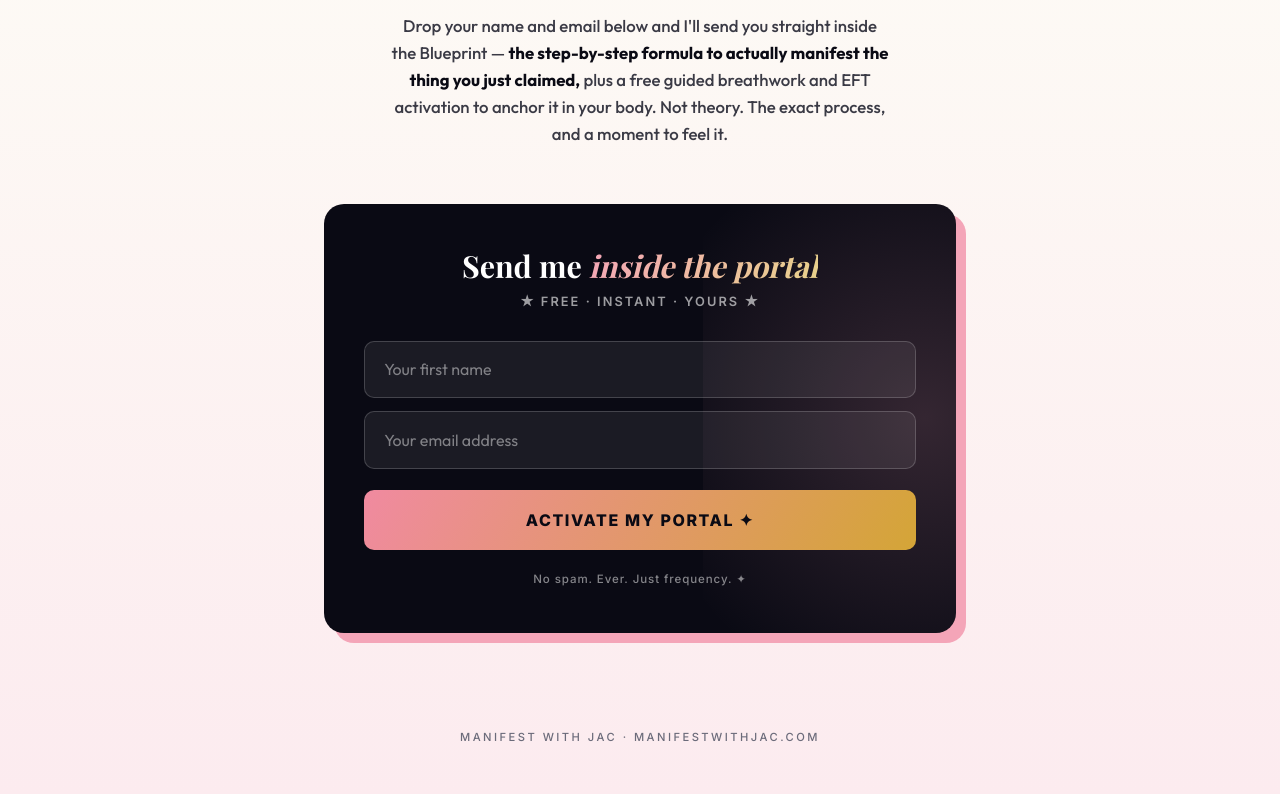
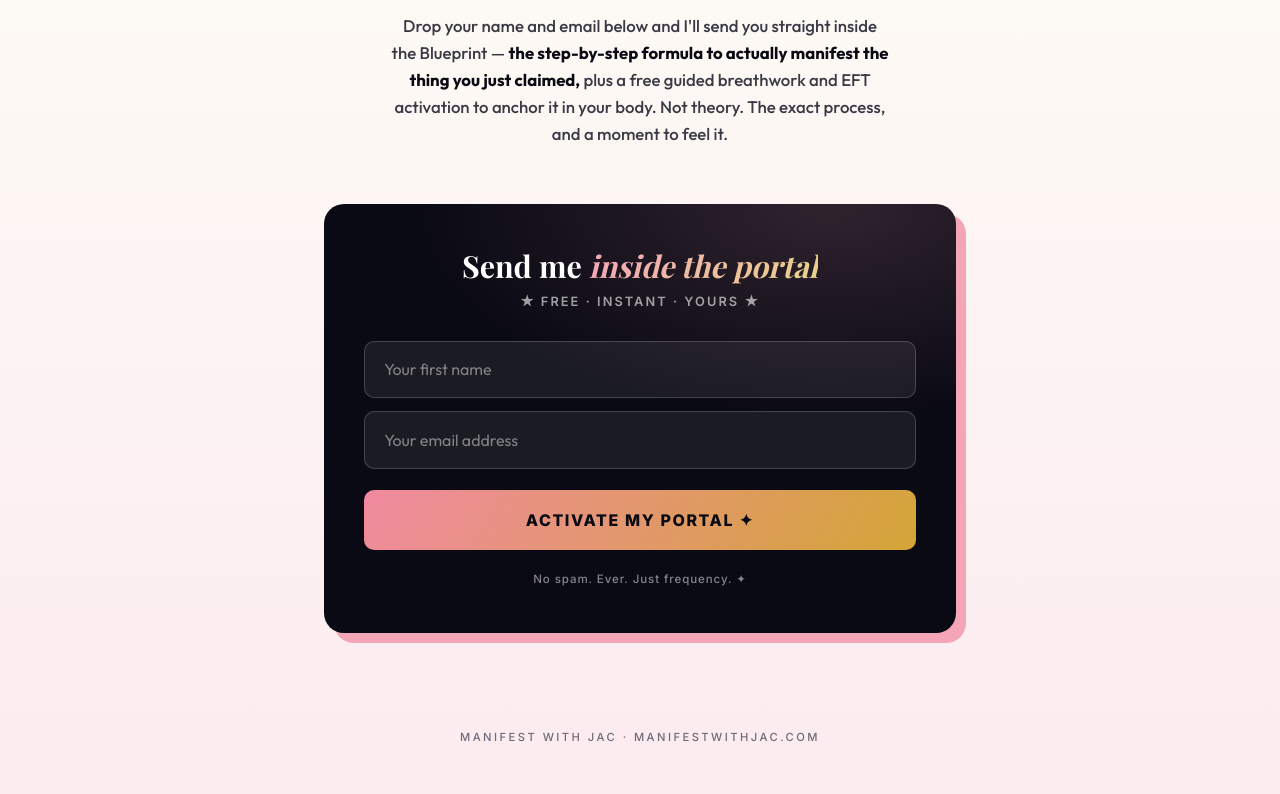
Before and after one commit to manifestwithjac-cmd/manifestwithjac, a plain HTML site: page WEBSITE/claiming-portal.html in a window 1280 px wide. Shown: the part 1564-2358 px from the top of the page. Drawn offline with nearby package versions, Linux system fonts and the light colour scheme; a web font is replaced by a local one.

Commit message:
Add files via upload

```diff
--- a/WEBSITE/claiming-portal.html
+++ b/WEBSITE/claiming-portal.html
@@ -248,11 +248,8 @@ h1 em {
 .optin-form::before {
   content: '';
   position: absolute;
-  top: -50%;
-  right: -30%;
-  width: 70%;
-  height: 200%;
-  background: radial-gradient(circle, rgba(244, 165, 184, 0.18) 0%, transparent 60%);
+  inset: 0;
+  background: radial-gradient(ellipse 120% 90% at 80% 0%, rgba(244, 165, 184, 0.16) 0%, transparent 55%);
   pointer-events: none;
 }
 
```
Also changed, not shown: WEBSITE/jac-cream-cozy.webp (added).
